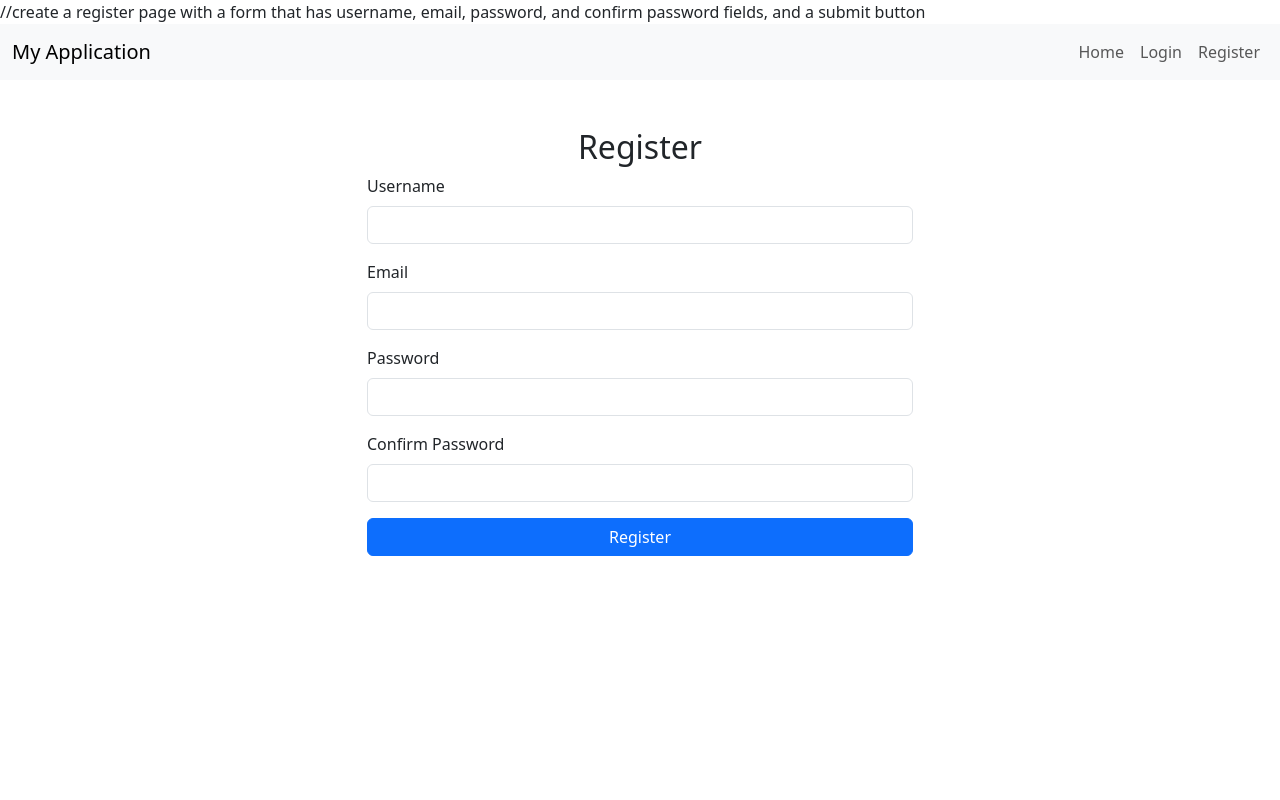
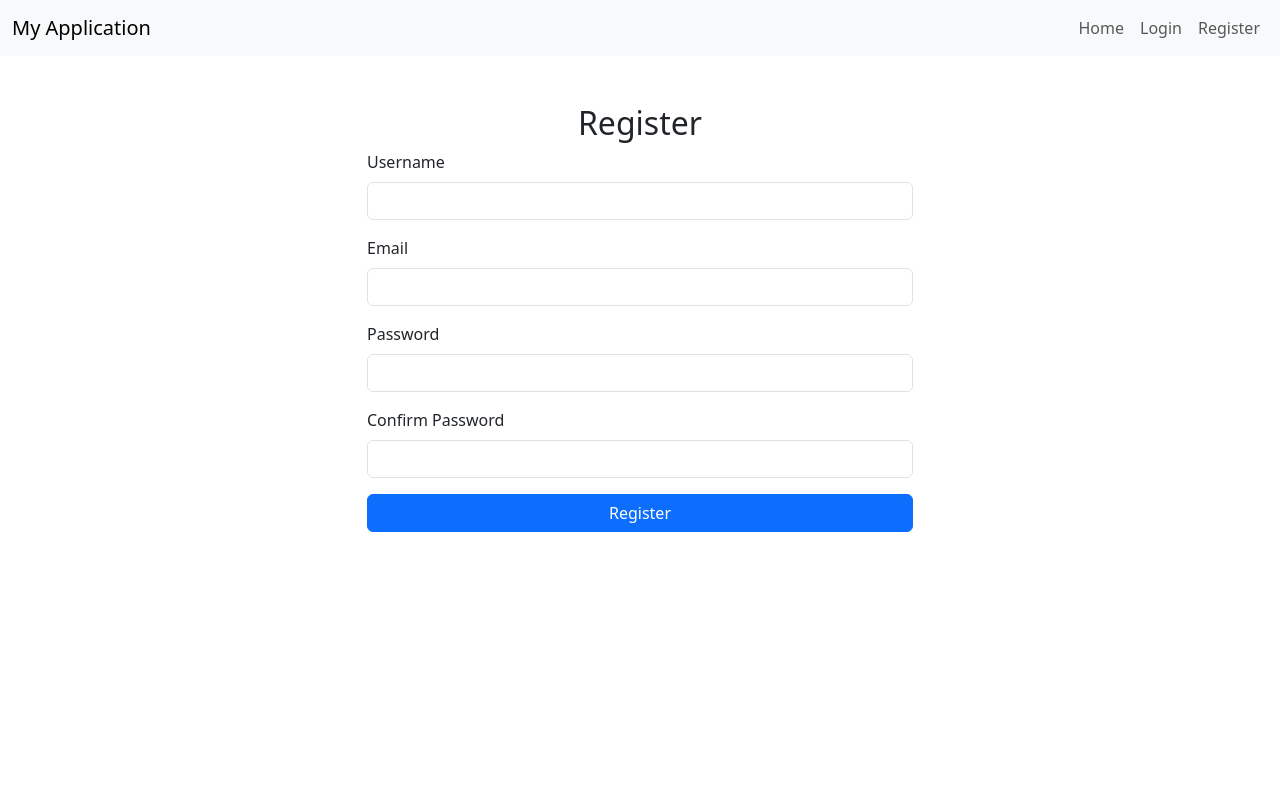
Before and after one commit to YoussefIbraheem/gen_ai_playground, a Flask app: page /auth/register in a window 1280 px wide. Run offline with Flask 3, Linux system fonts and the light colour scheme.

Commit message:
adjust html files

```diff
--- a/final_project/app/__init__.py
+++ b/final_project/app/__init__.py
@@ -1,5 +1,5 @@
 from flask_sqlalchemy import SQLAlchemy
-from flask import Flask
+from flask import Flask , render_template
 from flask_socketio import SocketIO
 from flask_bcrypt import Bcrypt
 from flask_login import LoginManager
@@ -26,6 +26,10 @@ def create_app(config_class=Config):
         return User.query.get(int(user_id))
 
 
+    @app.route('/')
+    def index():
+        return render_template('index.html')
+
     from app.auth import bp as auth_bp
     app.register_blueprint(auth_bp, url_prefix='/auth')
 
--- a/final_project/app/auth/forms.py
+++ b/final_project/app/auth/forms.py
@@ -2,7 +2,6 @@ from flask_wtf import FlaskForm
 from wtforms import StringField, PasswordField, SubmitField
 from wtforms.validators import DataRequired, Length, Email, EqualTo
 from models import User
-
 
 class LoginForm(FlaskForm):
     email = StringField('Email', validators=[DataRequired(), Email()])
--- a/final_project/app/auth/routes.py
+++ b/final_project/app/auth/routes.py
@@ -1,17 +1,17 @@
 from flask import render_template, redirect, url_for, flash
 from app.auth import bp
-
+from app.auth.forms import LoginForm, RegisterForm
 
 @bp.route('/login', methods=['GET', 'POST'])
 def login():
-    # Placeholder for login logic
-    return render_template('login.html')
+    form = LoginForm()
+    return render_template('login.html', form=form)
 
 
 @bp.route('/register', methods=['GET', 'POST'])
 def register():
-    # Placeholder for registration logic
-    return render_template('register.html')
+    form = RegisterForm()
+    return render_template('register.html', form=form)
 
 @bp.route('/logout')
 def logout():
--- a/final_project/app/templates/base.html
+++ b/final_project/app/templates/base.html
@@ -33,10 +33,10 @@
               <a class="nav-link" href="/">Home</a>
             </li>
             <li class="nav-item">
-              <a class="nav-link" href="/login">Login</a>
+              <a class="nav-link" href="login">Login</a>
             </li>
             <li class="nav-item">
-              <a class="nav-link" href="/register">Register</a>
+              <a class="nav-link" href="register">Register</a>
             </li>
           </ul>
         </div>
--- a/final_project/app/templates/register.html
+++ b/final_project/app/templates/register.html
@@ -1,29 +1,53 @@
-//create a register page with a form that has username, email, password, and confirm password fields, and a submit button
-{% extends "base.html" %}
-
-{% block title %}Register{% endblock %}
-
-{% block content %}
+{% extends "base.html" %} {% block title %}Register{% endblock %} {% block
+content %}
 <div class="container mt-5">
   <div class="row justify-content-center">
     <div class="col-md-6">
       <h2 class="text-center">Register</h2>
-            <form method="POST" action="/register">
+      <form method="POST" action="register">
         <div class="mb-3">
-                    <label for="username" class="form-label">Username</label>
-                    <input type="text" class="form-control" id="username" name="username" required>
+          {{ form.username.label(class="form-label") }} {{
+          form.username(class="form-control", id="username", required=True) }}
+          {% if form.username.errors %}
+          <div class="alert alert-danger mt-3">
+            {% for error in form.username.errors %}
+            <p>{{ error }}</p>
+            {% endfor %}
+          </div>
+          {% endif %}
         </div>
         <div class="mb-3">
-                    <label for="email" class="form-label">Email</label>
-                    <input type="email" class="form-control" id="email" name="email" required>
+          {{ form.email.label(class="form-label") }} {{
+          form.email(class="form-control", id="email", required=True) }} {% if
+          form.email.errors %}
+          <div class="alert alert-danger mt-3">
+            {% for error in form.email.errors %}
+            <p>{{ error }}</p>
+            {% endfor %}
+          </div>
+          {% endif %}
         </div>
         <div class="mb-3">
-                    <label for="password" class="form-label">Password</label>
-                    <input type="password" class="form-control" id="password" name="password" required>
+          {{ form.password.label(class="form-label") }} {{
+          form.password(class="form-control", id="password", required=True) }}
+          {% if form.password.errors %}
+          <div class="alert alert-danger mt-3">
+            {% for error in form.password.errors %}
+            <p>{{ error }}</p>
+            {% endfor %}
+          </div>
+          {% endif %}
         </div>
         <div class="mb-3">
-                    <label for="confirm_password" class="form-label">Confirm Password</label>
-                    <input type="password" class="form-control" id="confirm_password" name="confirm_password" required>
+          {{ form.confirm_password.label(class="form-label") }} {{
+          form.confirm_password(class="form-control", id="confirm_password",
+          required=True) }} {% if form.confirm_password.errors %}
+          <div class="alert alert-danger mt-3">
+            {% for error in form.confirm_password.errors %}
+            <p>{{ error }}</p>
+            {% endfor %}
+          </div>
+          {% endif %}
         </div>
         <button type="submit" class="btn btn-primary w-100">Register</button>
       </form>
@@ -33,7 +57,7 @@
 {% endblock %}
 <!-- Add a link to the login page -->
 <div class="text-center mt-3">
-    <p>Already have an account? <a href="/login">Login here</a></p>
+  <p>Already have an account? <a href="login">Login here</a></p>
 </div>
 <!-- Add a link to the home page -->
 <div class="text-center mt-3">
--- a/final_project/config.py
+++ b/final_project/config.py
@@ -8,6 +8,6 @@ db_path = os.path.join(base_dir, os.getenv('DATABASE_NAME', 'app.db'))
 
 class Config:
     # General Config
-    SECRET_KEY = os.getenv('SECRET')
+    SECRET_KEY = os.getenv('SECRET_KEY')
     SQLALCHEMY_DATABASE_URI = f'sqlite:///{db_path}'
     SQLALCHEMY_TRACK_MODIFICATIONS = False
```
Also changed, not shown: final_project/app/templates/index.html (added, +14 -0 lines), final_project/app/templates/login.html (+27 -7 lines), final_project/app.db. Lines whose indentation alone changed are shown as unchanged.
